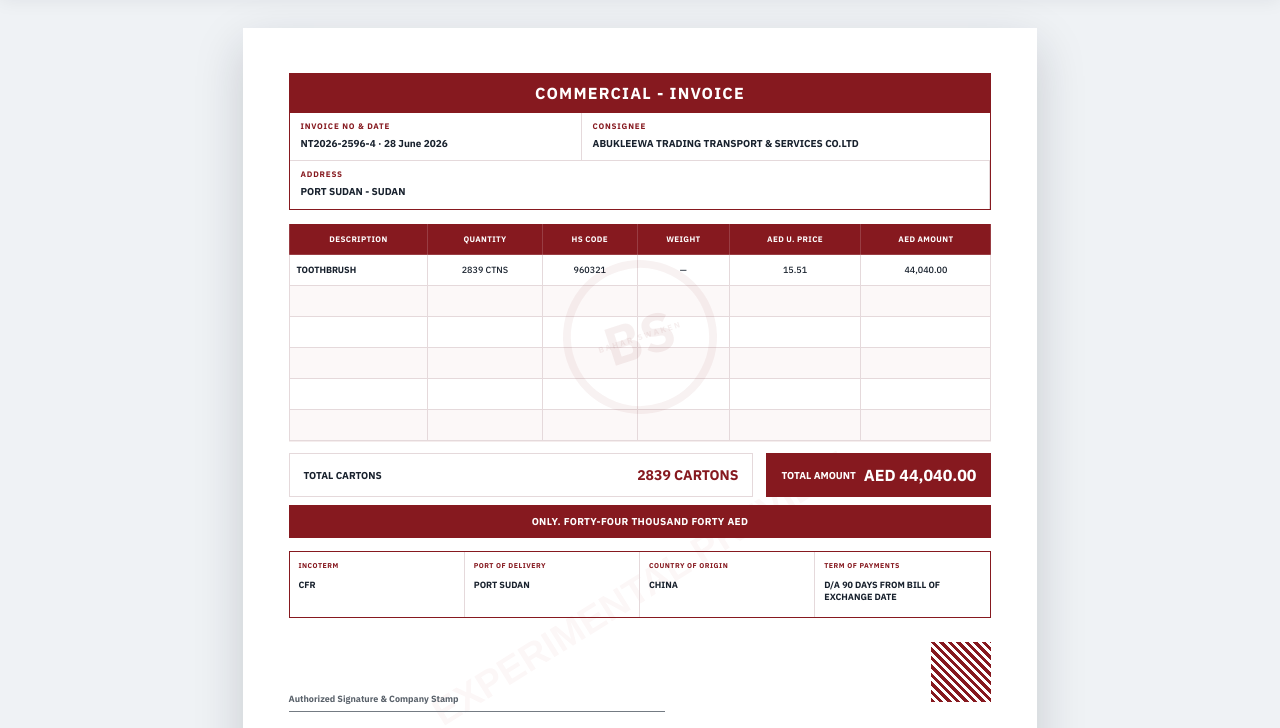
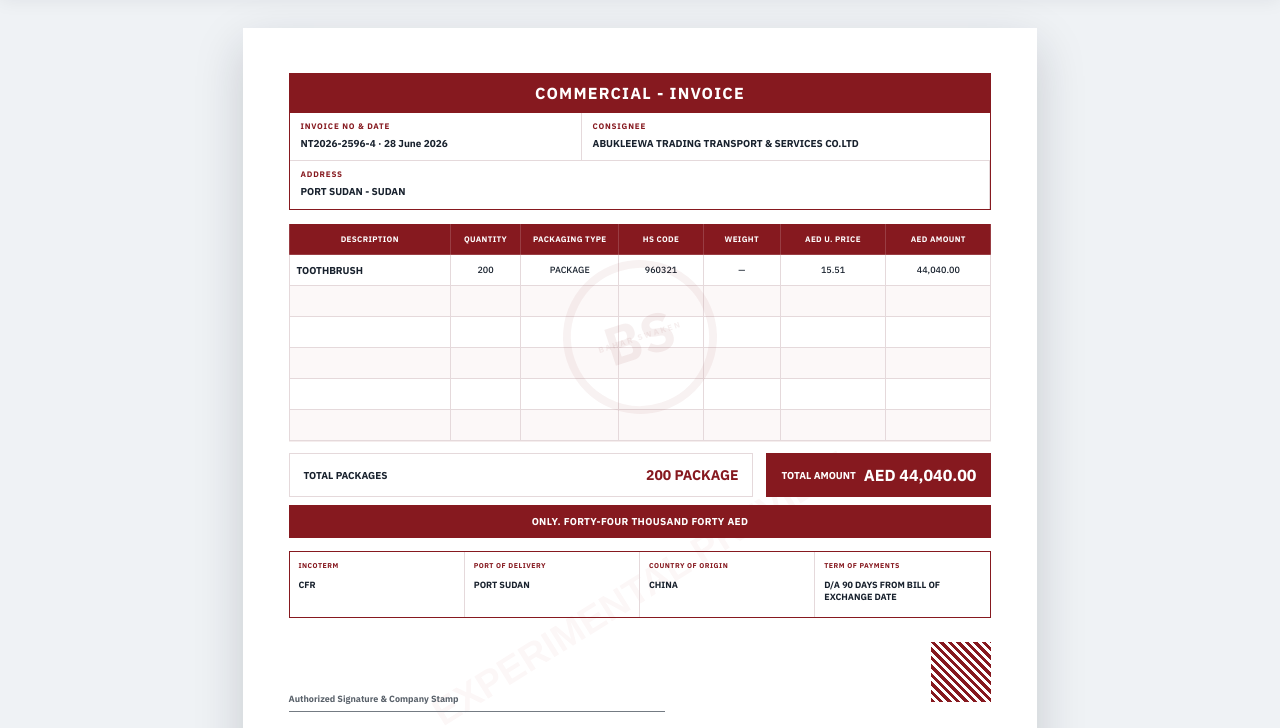
Before and after one commit to chrollohxh/shipments-system, a plain HTML site: page invoice-template-preview/bahar-swaken/index.html in a window 1280 px wide. Shown: the part 72-800 px from the top of the page. Drawn offline with Linux system fonts and the light colour scheme.

Commit message:
Fix Bahar Swaken invoice printing and packaging column

```diff
--- a/invoice-template-preview/bahar-swaken/index.html
+++ b/invoice-template-preview/bahar-swaken/index.html
@@ -17,12 +17,12 @@
     .work-area{padding:34px 18px 58px}.sheet-wrap{display:flex;justify-content:center}.a4-sheet{position:relative;width:210mm;min-height:297mm;padding:12mm;background:var(--paper) center/100% 100% no-repeat;box-shadow:0 18px 46px rgba(20,30,43,.18);overflow:hidden}.a4-sheet:after{content:"EXPERIMENTAL PREVIEW";position:absolute;left:50%;top:50%;transform:translate(-50%,-50%) rotate(-32deg);z-index:0;color:rgba(183,33,39,.035);font-size:38px;font-weight:900;white-space:nowrap;pointer-events:none}
     .invoice{position:relative;z-index:1;max-width:186mm;margin:0 auto;font-family:"IBM Plex Sans",Arial,sans-serif}.title-band{margin-top:0;padding:10px 14px;background:var(--red-deep);color:#fff;text-align:center;font-size:16px;font-weight:900;letter-spacing:1.2px;border-bottom:0}
     .meta-grid{display:grid;grid-template-columns:1fr 1.4fr;gap:0;border:1px solid var(--black);border-top:0}.meta-cell{min-height:48px;padding:8px 11px;border-bottom:1px solid var(--line)}.meta-cell:nth-child(odd){border-right:1px solid var(--line)}.meta-label{display:block;color:var(--red-deep);font-weight:800;font-size:8px;letter-spacing:.8px;text-transform:uppercase;margin-bottom:6px}.meta-value{font-size:10px;font-weight:700;line-height:1.35}.meta-wide{grid-column:1/-1;border-bottom:0}.meta-wide .meta-value{font-size:10px}
-    .items{width:100%;margin-top:13px;border-collapse:collapse;font:500 9px/1.35 "IBM Plex Sans",Arial,sans-serif;box-shadow:0 1px 0 rgba(134,25,31,.08)}.items th{padding:10px 7px;background:var(--red-deep);color:#fff;border:1px solid rgba(255,255,255,.16);font:700 8px/1.25 "IBM Plex Sans",Arial,sans-serif;letter-spacing:.35px}.items th span{display:block;font-size:6px;color:rgba(255,255,255,.72);margin-top:2px}.items td{height:31px;padding:7px;border:1px solid var(--line);vertical-align:middle}.items tbody tr:nth-child(even){background:#fcf8f8}.items tbody tr:first-child{background:#fff}.items td:first-child{text-align:left;font-weight:700}.items td:not(:first-child){text-align:center}.watermark{position:absolute;left:50%;top:52%;width:154px;height:154px;transform:translate(-50%,-50%) rotate(-18deg);border:8px solid rgba(134,25,31,.055);border-radius:50%;display:grid;place-items:center;color:rgba(134,25,31,.07);font-size:18px;font-weight:900;letter-spacing:1px}.watermark:before{content:"BS";font-size:54px}.watermark:after{content:"BAHAR SWAKEN";position:absolute;font-size:8px;letter-spacing:2px}
+    .items{width:100%;margin-top:13px;border-collapse:collapse;font:500 9px/1.35 "IBM Plex Sans",Arial,sans-serif;box-shadow:0 1px 0 rgba(134,25,31,.08)}.items th{padding:10px 7px;background:var(--red-deep);color:#fff;border:1px solid rgba(255,255,255,.16);font:700 8px/1.25 "IBM Plex Sans",Arial,sans-serif;letter-spacing:.35px;white-space:nowrap}.items th span{display:block;font-size:6px;color:rgba(255,255,255,.72);margin-top:2px}.items td{height:31px;padding:7px;border:1px solid var(--line);vertical-align:middle;font-size:9px}.items tbody tr:nth-child(even){background:#fcf8f8}.items tbody tr:first-child{background:#fff}.items td:first-child{text-align:left;font-size:10px;font-weight:700}.items td:not(:first-child){text-align:center}.watermark{position:absolute;left:50%;top:52%;width:154px;height:154px;transform:translate(-50%,-50%) rotate(-18deg);border:8px solid rgba(134,25,31,.055);border-radius:50%;display:grid;place-items:center;color:rgba(134,25,31,.07);font-size:18px;font-weight:900;letter-spacing:1px}.watermark:before{content:"BS";font-size:54px}.watermark:after{content:"BAHAR SWAKEN";position:absolute;font-size:8px;letter-spacing:2px}
     .totals{display:grid;grid-template-columns:1fr 225px;gap:13px;align-items:stretch;margin-top:12px}.cartons{border:1px solid var(--line);padding:12px 14px;display:flex;align-items:center;justify-content:space-between;font-size:10px;font-weight:700}.cartons b{font-size:14px;color:var(--red-deep)}.amount{padding:12px 15px;background:var(--red-deep);color:#fff;display:flex;align-items:center;justify-content:space-between}.amount span{font-size:10px;font-weight:700}.amount b{font-size:16px;color:#fff}.amount-note{margin-top:8px;padding:10px 14px;text-align:center;background:var(--red-deep);color:#fff;font-size:10px;letter-spacing:.35px;font-weight:800}.terms{display:grid;grid-template-columns:repeat(4,1fr);border:1px solid var(--red-deep);margin-top:13px}.term{min-height:65px;padding:9px;border-right:1px solid var(--line)}.term:last-child{border-right:0}.term label{display:block;color:var(--red-deep);font-size:7px;font-weight:900;letter-spacing:.5px;margin-bottom:9px}.term div{font-size:9px;font-weight:700;line-height:1.35}.signatures{display:grid;grid-template-columns:1.25fr 1fr;gap:25px;margin-top:24px;min-height:70px}.sign-line{border-bottom:1px solid #747b83;align-self:end;padding-bottom:7px;font-size:9px;color:#59616a;font-weight:700}.qr{justify-self:end;width:60px;height:60px;background:repeating-linear-gradient(45deg,var(--red-deep) 0 3px,#fff 3px 6px);outline:4px solid #fff;box-shadow:0 0 0 1px var(--red-deep)}
     /* Reserve the illustrated header and footer so the invoice stays centered in the clear page area. */
-    .a4-sheet.has-template-background{padding:56mm 12mm 36mm}.a4-sheet.has-template-background .title-band{padding:7px 12px;font-size:14px}.a4-sheet.has-template-background .meta-cell{min-height:35px;padding:6px 10px}.a4-sheet.has-template-background .meta-label{margin-bottom:3px}.a4-sheet.has-template-background .items{margin-top:9px}.a4-sheet.has-template-background .items th{padding:7px 6px}.a4-sheet.has-template-background .items td{height:22px;padding:4px 6px}.a4-sheet.has-template-background .totals{margin-top:9px}.a4-sheet.has-template-background .cartons,.a4-sheet.has-template-background .amount{padding:9px 12px}.a4-sheet.has-template-background .amount-note{margin-top:6px;padding:8px 12px}.a4-sheet.has-template-background .terms{margin-top:9px}.a4-sheet.has-template-background .term{min-height:51px;padding:7px}.a4-sheet.has-template-background .term label{margin-bottom:5px}.a4-sheet.has-template-background .signatures{margin-top:15px;min-height:52px}.a4-sheet.has-template-background .qr{width:48px;height:48px}
+    .a4-sheet.has-template-background{padding:56mm 12mm 36mm}.a4-sheet.has-template-background .title-band{padding:7px 12px;font-size:14px}.a4-sheet.has-template-background .meta-cell{min-height:35px;padding:6px 10px}.a4-sheet.has-template-background .meta-label{margin-bottom:3px}.a4-sheet.has-template-background .items{margin-top:9px}.a4-sheet.has-template-background .items th{padding:7px 5px;font-size:7px}.a4-sheet.has-template-background .items td{height:22px;padding:4px 5px;font-size:8px}.a4-sheet.has-template-background .items td:first-child{font-size:9px}.a4-sheet.has-template-background .totals{margin-top:9px}.a4-sheet.has-template-background .cartons,.a4-sheet.has-template-background .amount{padding:9px 12px}.a4-sheet.has-template-background .amount-note{margin-top:6px;padding:8px 12px}.a4-sheet.has-template-background .terms{margin-top:9px}.a4-sheet.has-template-background .term{min-height:51px;padding:7px}.a4-sheet.has-template-background .term label{margin-bottom:5px}.a4-sheet.has-template-background .signatures{margin-top:15px;min-height:52px}.a4-sheet.has-template-background .qr{width:48px;height:48px}
     @media(max-width:760px){.preview-bar{align-items:flex-start;flex-direction:column}.work-area{padding:18px 0 36px;overflow:auto}.sheet-wrap{justify-content:flex-start;padding:0 8px}.a4-sheet{transform-origin:top left}.preview-actions{width:100%}.preview-actions button{flex:1}.a4-sheet{box-shadow:none}.work-area{background:#dfe4e9}}
-    @media print{@page{size:A4;margin:0}.no-print{display:none!important}body{background:#fff}.work-area{padding:0}.a4-sheet{box-shadow:none;width:210mm;min-height:297mm;margin:0}.sheet-wrap{display:block}}
+    @media print{@page{size:A4;margin:0}html,body{width:210mm;height:297mm;overflow:hidden}.no-print{display:none!important}body{background:#fff}.work-area,.sheet-wrap{display:block;width:210mm;height:297mm;padding:0;margin:0;overflow:hidden}.a4-sheet{box-shadow:none;width:210mm;height:297mm;min-height:0;margin:0;overflow:hidden;break-inside:avoid;page-break-inside:avoid;break-after:avoid-page;page-break-after:avoid}.sheet-wrap{display:block}}
   </style>
 </head>
 <body>
@@ -43,10 +43,10 @@
     </section>
     <div style="position:relative">
       <div class="watermark" aria-hidden="true"></div>
-      <table class="items"><thead><tr><th>DESCRIPTION</th><th>QUANTITY</th><th>HS CODE</th><th>WEIGHT</th><th>AED U. PRICE</th><th>AED AMOUNT</th></tr></thead>
-      <tbody><tr><td>TOOTHBRUSH</td><td>2839 CTNS</td><td>960321</td><td>—</td><td>15.51</td><td>44,040.00</td></tr><tr><td>&nbsp;</td><td></td><td></td><td></td><td></td><td></td></tr><tr><td>&nbsp;</td><td></td><td></td><td></td><td></td><td></td></tr><tr><td>&nbsp;</td><td></td><td></td><td></td><td></td><td></td></tr><tr><td>&nbsp;</td><td></td><td></td><td></td><td></td><td></td></tr><tr><td>&nbsp;</td><td></td><td></td><td></td><td></td><td></td></tr></tbody></table>
+      <table class="items"><colgroup><col style="width:23%"><col style="width:10%"><col style="width:14%"><col style="width:12%"><col style="width:11%"><col style="width:15%"><col style="width:15%"></colgroup><thead><tr><th>DESCRIPTION</th><th>QUANTITY</th><th>PACKAGING TYPE</th><th>HS CODE</th><th>WEIGHT</th><th>AED U. PRICE</th><th>AED AMOUNT</th></tr></thead>
+      <tbody><tr><td>TOOTHBRUSH</td><td>200</td><td>PACKAGE</td><td>960321</td><td>—</td><td>15.51</td><td>44,040.00</td></tr><tr><td>&nbsp;</td><td></td><td></td><td></td><td></td><td></td><td></td></tr><tr><td>&nbsp;</td><td></td><td></td><td></td><td></td><td></td><td></td></tr><tr><td>&nbsp;</td><td></td><td></td><td></td><td></td><td></td><td></td></tr><tr><td>&nbsp;</td><td></td><td></td><td></td><td></td><td></td><td></td></tr><tr><td>&nbsp;</td><td></td><td></td><td></td><td></td><td></td><td></td></tr></tbody></table>
     </div>
-    <section class="totals"><div class="cartons"><span>TOTAL CARTONS</span><b>2839 CARTONS</b></div><div class="amount"><span>TOTAL AMOUNT</span><b>AED 44,040.00</b></div></section>
+    <section class="totals"><div class="cartons"><span>TOTAL PACKAGES</span><b>200 PACKAGE</b></div><div class="amount"><span>TOTAL AMOUNT</span><b>AED 44,040.00</b></div></section>
     <div class="amount-note">ONLY. FORTY-FOUR THOUSAND FORTY AED</div>
     <section class="terms"><div class="term"><label>INCOTERM</label><div>CFR</div></div><div class="term"><label>PORT OF DELIVERY</label><div>PORT SUDAN</div></div><div class="term"><label>COUNTRY OF ORIGIN</label><div>CHINA</div></div><div class="term"><label>TERM OF PAYMENTS</label><div>D/A 90 DAYS FROM BILL OF EXCHANGE DATE</div></div></section>
     <section class="signatures"><div class="sign-line">Authorized Signature &amp; Company Stamp</div><div class="qr" aria-label="QR code placeholder"></div></section>
```
